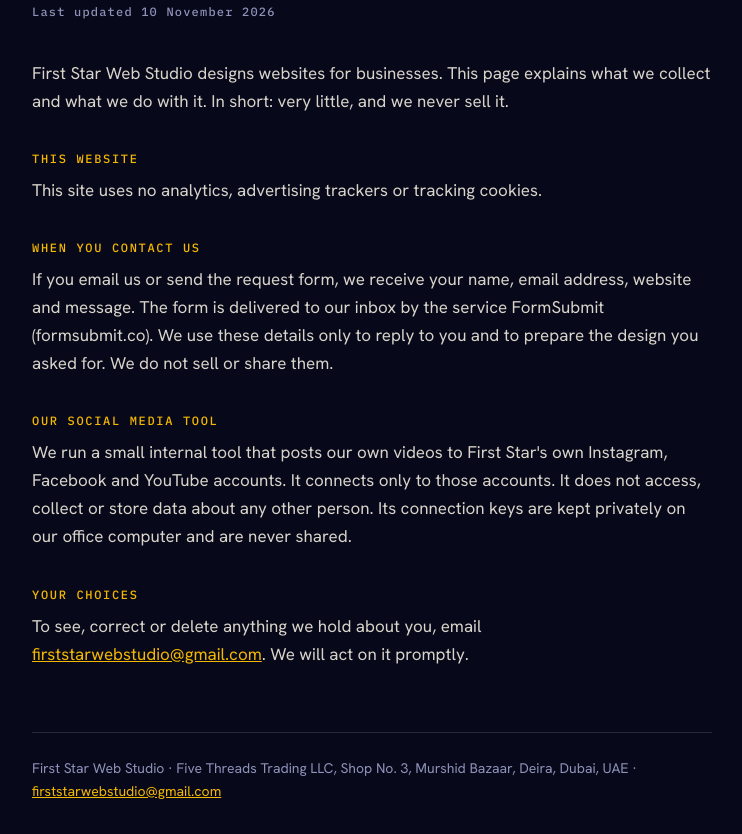
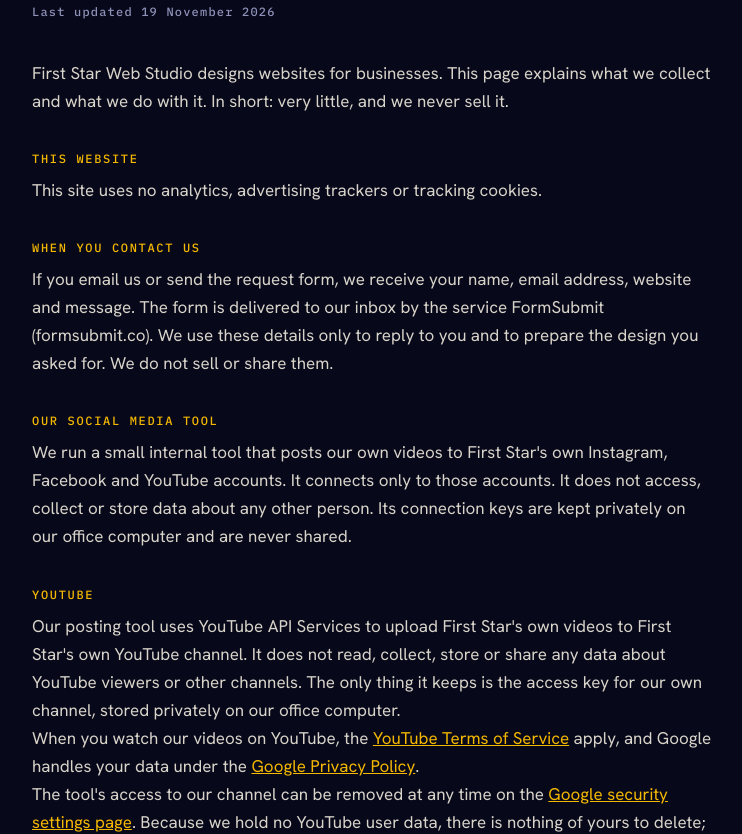
Before and after one commit to mustafapatanwala999-wq/first-star-web-studio, a plain HTML site: page privacy.html in a window 1280 px wide. Shown: the part 218-1052 px from the top of the page, without its empty margins (268-1010 px from the left). Drawn offline with Linux system fonts and the light colour scheme.

Commit message:
Privacy: YouTube section; homepage footer Privacy link

```diff
--- a/privacy.html
+++ b/privacy.html
@@ -28,7 +28,7 @@ footer{margin-top:64px;padding-top:24px;border-top:1px solid var(--hair);font-si
 <main>
 <a class="top" href="./"><svg viewBox="0 0 24 24" aria-hidden="true"><path fill="#f5b800" d="M12 0c.9 7.2 4.8 11.1 12 12-7.2.9-11.1 4.8-12 12-.9-7.2-4.8-11.1-12-12C7.2 11.1 11.1 7.2 12 0z"/></svg>First Star Web Studio</a>
 <h1>Privacy</h1>
-<p class="date">Last updated 10 November 2026</p>
+<p class="date">Last updated 19 November 2026</p>
 
 <p>First Star Web Studio designs websites for businesses. This page explains what we collect and what we do with it. In short: very little, and we never sell it.</p>
 
@@ -41,6 +41,11 @@ footer{margin-top:64px;padding-top:24px;border-top:1px solid var(--hair);font-si
 <h2>Our social media tool</h2>
 <p>We run a small internal tool that posts our own videos to First Star's own Instagram, Facebook and YouTube accounts. It connects only to those accounts. It does not access, collect or store data about any other person. Its connection keys are kept privately on our office computer and are never shared.</p>
 
+<h2>YouTube</h2>
+<p>Our posting tool uses YouTube API Services to upload First Star's own videos to First Star's own YouTube channel. It does not read, collect, store or share any data about YouTube viewers or other channels. The only thing it keeps is the access key for our own channel, stored privately on our office computer.</p>
+<p>When you watch our videos on YouTube, the <a href="https://www.youtube.com/t/terms">YouTube Terms of Service</a> apply, and Google handles your data under the <a href="https://policies.google.com/privacy">Google Privacy Policy</a>.</p>
+<p>The tool's access to our channel can be removed at any time on the <a href="https://security.google.com/settings/security/permissions">Google security settings page</a>. Because we hold no YouTube user data, there is nothing of yours to delete; if you have a question about it, email us.</p>
+
 <h2>Your choices</h2>
 <p>To see, correct or delete anything we hold about you, email <a href="mailto:firststarwebstudio@gmail.com">firststarwebstudio@gmail.com</a>. We will act on it promptly.</p>
 
```
Also changed, not shown: index.html (+1 -1 lines).
